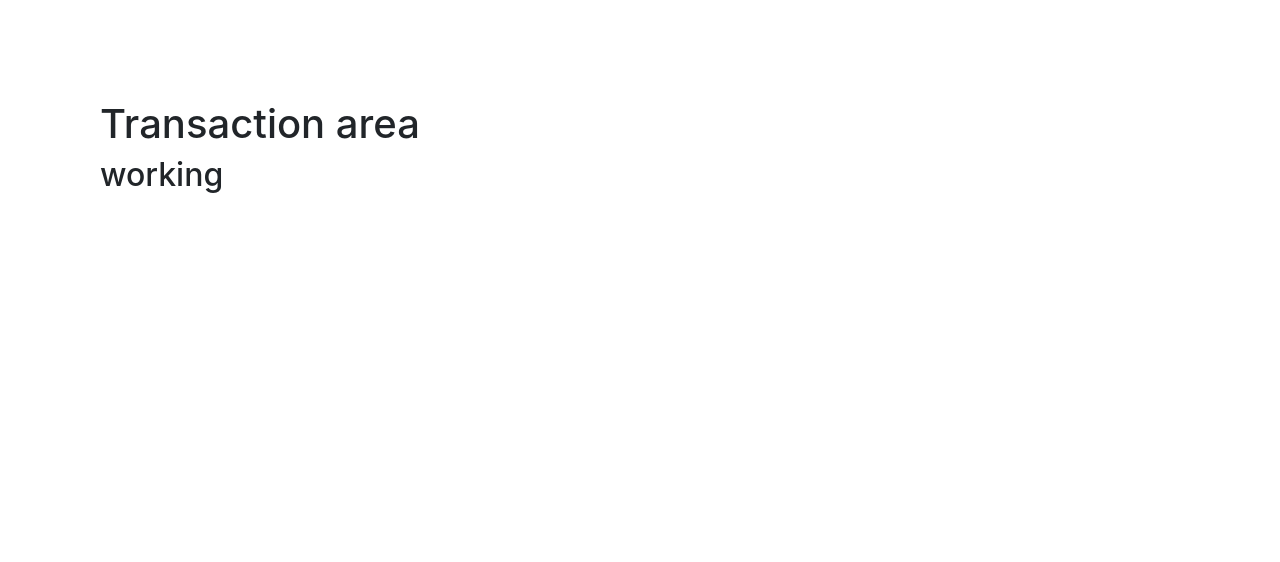
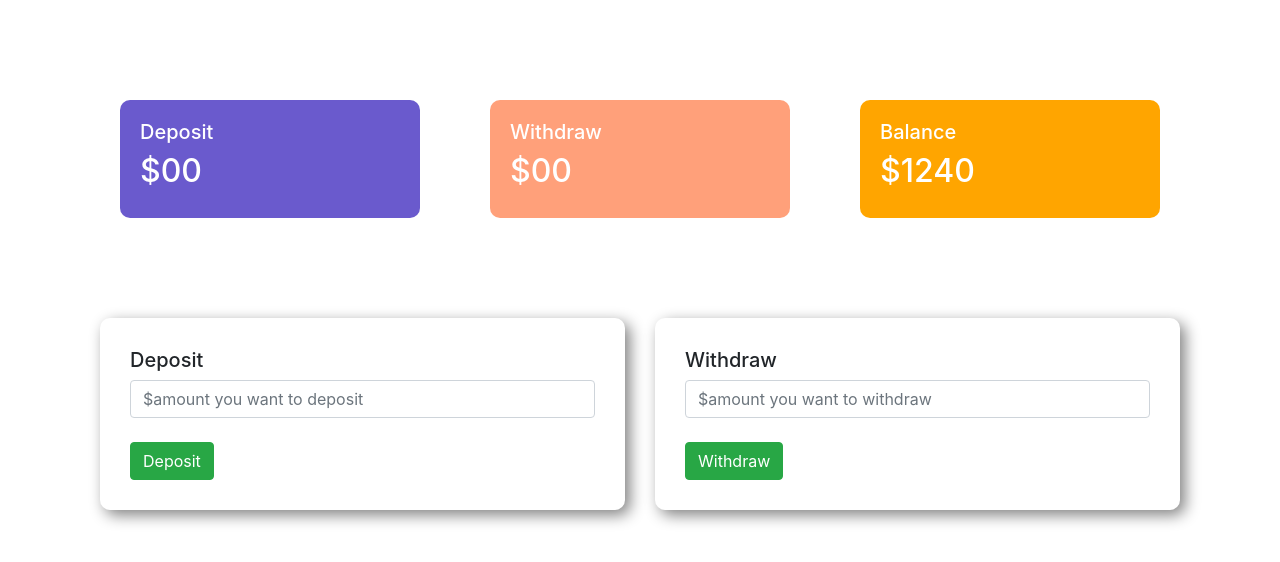
Before and after one commit to PranakBarua/pioneer-bank-reset, a plain HTML site: page index.html in a window 1280 px wide. Both pictures are taken after a click on the button "Enter". Drawn offline with nearby package versions, Linux system fonts and the light colour scheme.

Commit message:
completed

```diff
--- a/index.html
+++ b/index.html
@@ -21,11 +21,49 @@
         </div>
     </div>
     <div id="transaction-area">
-        <h1>Transaction area</h1>
-        <h2>working</h2>
+        <div class="row">
+            <div class="col-md-4">
+                <div class="deposit status">
+                    <h5>Deposit</h5>
+                    <h2>$<span id="currentDeposit">00</span></h2>
+                </div>
+            </div>
+            <div class="col-md-4">
+                <div class="withdraw status">
+                    <h5>Withdraw</h5>
+                    <h2>$<span id="currentWithdraw">00</h2>
+                </div>
+            </div>
+            <div class="col-md-4">
+                <div class="balance status">
+                    <h5>Balance</h5>
+                    <h2>$<span id="currentBalance">1240</span></h2>
+                </div>
+            </div>
+        </div>
+        <div class="row" id="transaction">
+            <div class="col-md-6">
+                <div class="submit-area">
+                    <h5>Deposit</h5>
+                    <input id="depositAmount" class="form-control" type="text" placeholder="$amount you want to deposit">
+                    <br>
+                    <button id="depositButton" class="btn btn-success">Deposit</button>
+                </div>
+            </div>
+            <div class="col-md-6">
+                <div class="submit-area">
+                    <h5>Withdraw</h5>
+                    <input id="withdrawAmount" class="form-control" type="text"
+                    placeholder="$amount you want to withdraw">
+                    <br>
+                    <button id="withdrawButton" class="btn btn-success">Withdraw</button>
+                </div>
+            </div>
+        </div>
     </div>
 
     <script>
+        //Login button event handler
         const logInBtn=document.getElementById("login");
         logInBtn.addEventListener("click",function(){
             const logInArea=document.getElementById("login-area");
@@ -33,6 +71,41 @@
             const transactionArea=document.getElementById("transaction-area");
             transactionArea.style.display="block";
         })
+
+        //Deposit button event Handler
+        const depButton=document.getElementById("depositButton");
+        depButton.addEventListener("click",function(){
+            const AmountNumber=getAmountInput("depositAmount");
+
+            UpdateSpanText("currentDeposit",AmountNumber)
+            UpdateSpanText("currentBalance",AmountNumber)
+
+            document.getElementById("depositAmount").value="";
+
+        })
+
+        //Withdraw button event handler
+        const withButton=document.getElementById("withdrawButton");
+        withButton.addEventListener("click",function(){
+            const amountNumber=getAmountInput("withdrawAmount");
+
+            UpdateSpanText("currentWithdraw",amountNumber);
+            UpdateSpanText("currentBalance",-1*amountNumber);
+
+            document.getElementById("withdrawAmount").value="";
+        })
+
+        function getAmountInput(id){
+            const amount=document.getElementById(id).value;
+            const amountNumber=parseFloat(amount);
+            return amountNumber;
+        }
+        function UpdateSpanText(id,Amount){
+            const currentAmount=document.getElementById(id).innerText;
+            const currentAmountNumber=parseFloat(currentAmount);
+            const totalAmount=Amount+currentAmountNumber;
+            document.getElementById(id).innerText=totalAmount;
+        }
     </script>
 </body>
 </html>
--- a/style.css
+++ b/style.css
@@ -4,9 +4,27 @@ body{
 .submit-area{
     margin-top: 50px;
     box-shadow: 5px 5px 15px gray;
-    padding: 15px;
+    padding: 30px;
     border-radius: 10px;
 }
 #transaction-area{
     display: none;
 }
+.deposit{
+    background-color: slateblue;
+}
+.withdraw{
+    background-color: lightsalmon;
+}
+.balance{
+    background-color: orange;
+}
+.status{
+    margin: 0px 20px;
+    border-radius: 10px;
+    padding: 20px;
+    color: white;
+}
+#transaction{
+    margin-top: 50px;
+}
```
